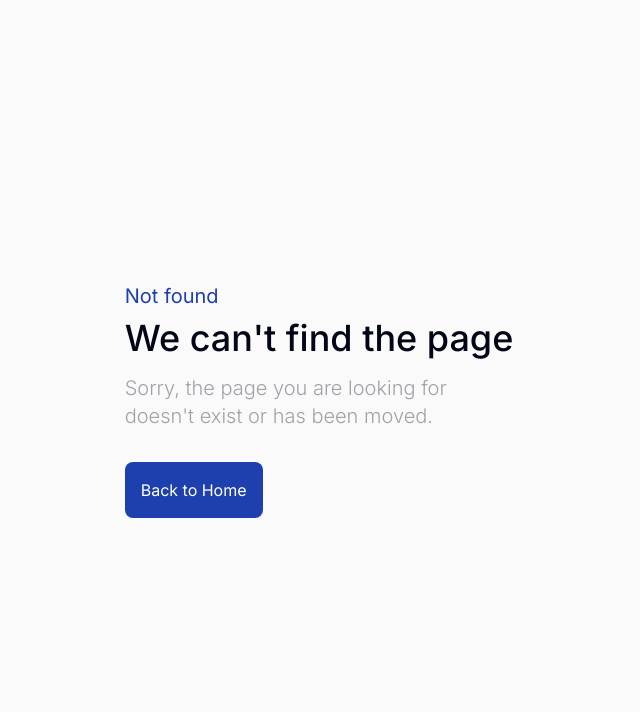
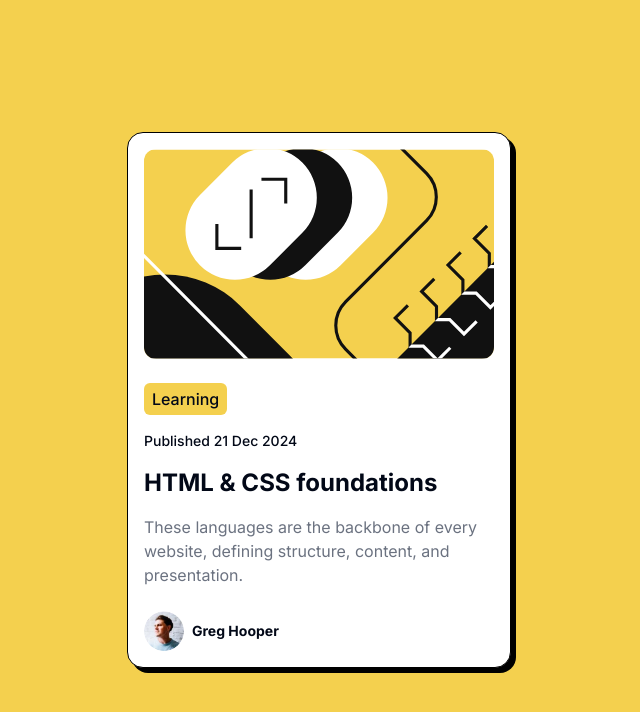
Before and after one commit to manjunathagee/Great_Frontend_Daily, a Next.js app: page /frontend-mentor/day-02-blog_preview_card in a window 1280 px wide. Before the commit this address had no page. Shown: the top 712 px of the page, without its empty margins (321-961 px from the left). Built offline with nearby package versions, Linux system fonts and the light colour scheme.

Commit message:
Blog Preview Card

```diff
--- /dev/null
+++ b/app/frontend-mentor/day-02-blog_preview_card/page.tsx
@@ -0,0 +1,43 @@
+/* eslint-disable @next/next/no-img-element */
+import React from "react";
+
+const BlogPreviewCard = () => {
+  return (
+    <main className="h-dvh flex items-center justify-center bg-[hsl(47,88%,63%)]">
+      <article className="border border-black rounded-2xl shadow-5xl hover:shadow-14xl p-4 bg-white max-w-sm">
+        <img
+          src="/images/frontend-mentor/blog-preview-card/illustration-article.svg"
+          alt="Blog Preview Card"
+          className="rounded-xl w-full"
+        />
+        <button className="mt-6 font-medium rounded-md px-2 py-1 bg-[hsl(47,88%,63%)]">
+          Learning
+        </button>
+
+        <span className="mt-4 font-medium text-sm block">
+          Published 21 Dec 2024
+        </span>
+
+        <h1 className="font-bold mt-4 text-2xl hover:cursor-pointer hover:text-[hsl(47,88%,63%)]">
+          HTML & CSS foundations
+        </h1>
+
+        <p className="mt-4 text-gray-500 max-w-sm">
+          These languages are the backbone of every website, defining structure,
+          content, and presentation.
+        </p>
+
+        <div className="mt-6 flex gap-2 items-center">
+          <img
+            src="/images/frontend-mentor/blog-preview-card/image-avatar.webp"
+            alt="Profile picture"
+            className="h-10 w-10 rounded-full"
+          />
+          <span className="font-bold text-sm">Greg Hooper</span>
+        </div>
+      </article>
+    </main>
+  );
+};
+
+export default BlogPreviewCard;
--- a/app/frontend-mentor/page.tsx
+++ b/app/frontend-mentor/page.tsx
@@ -10,6 +10,11 @@ const links = [
     id: 1,
     title: "Day-01 QR Scanner",
     link: "/frontend-mentor/day-01-qr_scanner",
+  },
+  {
+    id: 2,
+    title: "Day-02 Blog preview card",
+    link: "/frontend-mentor/day-02-blog_preview_card",
   },
 ];
 
@@ -31,9 +36,13 @@ const FrontendMentor = () => {
           <div className="md:text-4xl font-bold dark:text-white text-center">
             Daily UI Challenges from Frontend Mentors.
           </div>
-          <div className="font-extralight text-xl dark:text-neutral-200 py-4 hover:text-blue-500">
+          <div className="font-extralight text-xl dark:text-neutral-200 py-4 grid grid-cols-2">
             {links.map((link) => (
-              <Link href={link.link} key={link.id}>
+              <Link
+                href={link.link}
+                key={link.id}
+                className="hover:text-blue-400"
+              >
                 {link.title}
               </Link>
             ))}
--- a/tailwind.config.ts
+++ b/tailwind.config.ts
@@ -1,13 +1,13 @@
-import type { Config } from "tailwindcss"
+import type { Config } from "tailwindcss";
 
 const config = {
   darkMode: ["class"],
   content: [
-    './pages/**/*.{ts,tsx}',
-    './components/**/*.{ts,tsx}',
-    './app/**/*.{ts,tsx}',
-    './src/**/*.{ts,tsx}',
-	],
+    "./pages/**/*.{ts,tsx}",
+    "./components/**/*.{ts,tsx}",
+    "./app/**/*.{ts,tsx}",
+    "./src/**/*.{ts,tsx}",
+  ],
   prefix: "",
   theme: {
     container: {
@@ -72,9 +72,13 @@ const config = {
         "accordion-down": "accordion-down 0.2s ease-out",
         "accordion-up": "accordion-up 0.2s ease-out",
       },
+      boxShadow: {
+        "5xl": "5px 5px 0 rgb(0,0,0)",
+        "14xl": "14px 14px 0 rgb(0,0,0)",
+      },
     },
   },
   plugins: [require("tailwindcss-animate")],
-} satisfies Config
+} satisfies Config;
 
-export default config
+export default config;
```
Also changed, not shown: public/images/frontend-mentor/blog-preview-card/illustration-article.svg (added), public/images/frontend-mentor/blog-preview-card/image-avatar.webp (added).
